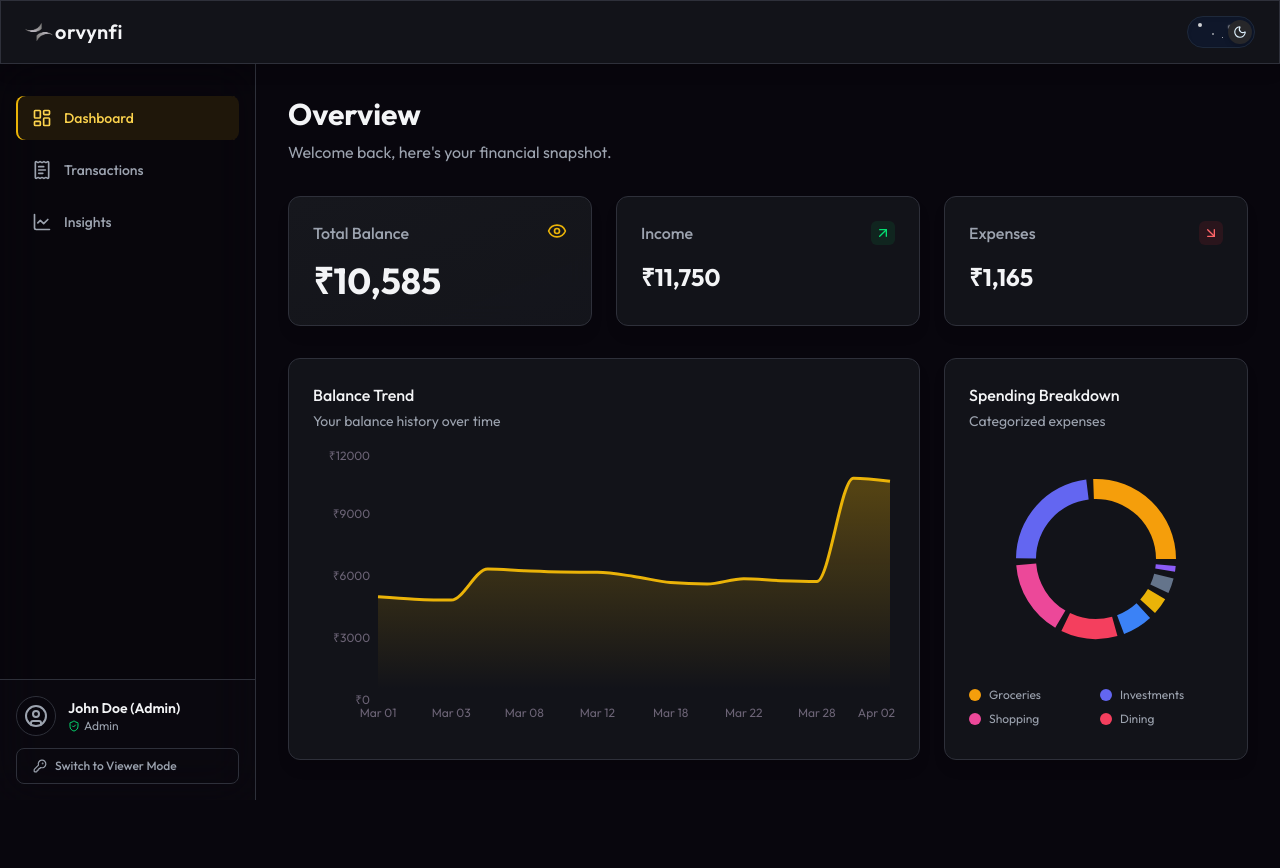
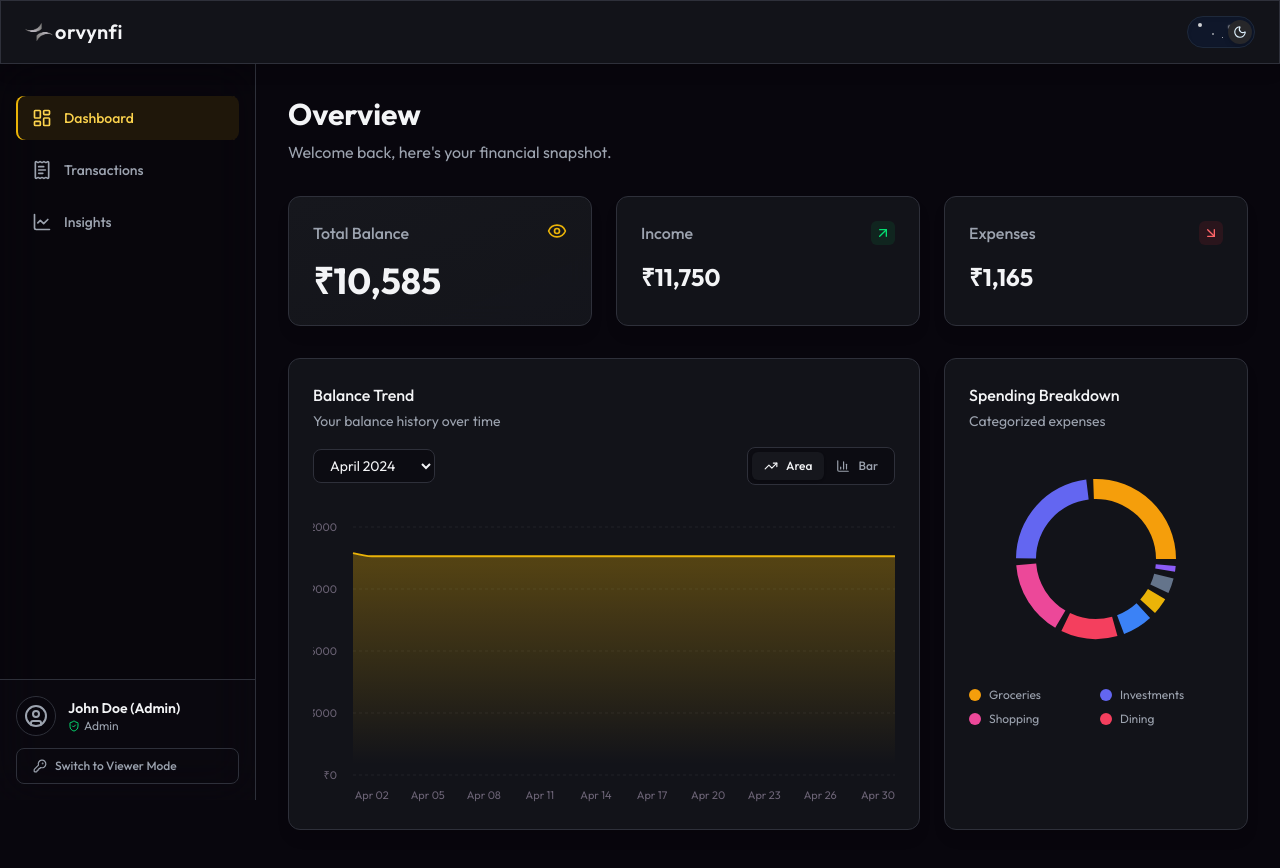
Before and after one commit to XSTRANGER-7/zorvyn-fi, a React (Vite) app: page / in a window 1280 px wide. Before the commit the page ends 800 px from the top, so only its background shows below. Built offline with nearby package versions, Linux system fonts and the light colour scheme.

Commit message:
line chart updated & bar chart also added

```diff
--- a/src/components/charts/BalanceChart.tsx
+++ b/src/components/charts/BalanceChart.tsx
@@ -1,65 +1,197 @@
-import { useMemo } from 'react';
-import { AreaChart, Area, XAxis, YAxis, Tooltip, ResponsiveContainer } from 'recharts';
+import { useMemo, useState, useEffect } from 'react';
+import { AreaChart, Area, BarChart, Bar, XAxis, YAxis, Tooltip, ResponsiveContainer, CartesianGrid, Cell } from 'recharts';
 import { useTransactionStore } from '../../store/useTransactionStore';
-import { formatCurrency } from '../../utils/helpers';
-import { format, parseISO } from 'date-fns';
+import { formatCurrency, cn } from '../../utils/helpers';
+import { format, parseISO, startOfMonth, endOfMonth, eachDayOfInterval, isBefore, isSameDay } from 'date-fns';
+import { BarChart3, TrendingUp } from 'lucide-react';
 
 export function BalanceChart() {
   const { transactions } = useTransactionStore();
+  const [chartType, setChartType] = useState<'area' | 'bar'>('area');
+  const [selectedMonth, setSelectedMonth] = useState<string>('');
+
+  const availableMonths = useMemo(() => {
+    const months = new Set<string>();
+    transactions.forEach(t => {
+      months.add(format(parseISO(t.date), 'yyyy-MM'));
+    });
+    const sortedMonths = Array.from(months).sort((a, b) => b.localeCompare(a));
+
+    // Fallback to current month if no transactions
+    if (sortedMonths.length === 0) {
+      sortedMonths.push(format(new Date(), 'yyyy-MM'));
+    }
+
+    return sortedMonths;
+  }, [transactions]);
+
+  useEffect(() => {
+    if (!selectedMonth && availableMonths.length > 0) {
+      setSelectedMonth(availableMonths[0]);
+    }
+  }, [availableMonths, selectedMonth]);
 
   const data = useMemo(() => {
-    // Sort transactions by date ascending
-    const sorted = [...transactions].sort((a, b) => new Date(a.date).getTime() - new Date(b.date).getTime());
+    if (!selectedMonth) return [];
+
+    const monthStart = parseISO(`${selectedMonth}-01T00:00:00`);
+    const monthEnd = endOfMonth(monthStart);
+    const days = eachDayOfInterval({ start: monthStart, end: monthEnd });
+
     let currentBalance = 0;
+    const sortedTxs = [...transactions].sort((a, b) => new Date(a.date).getTime() - new Date(b.date).getTime());
 
-    return sorted.map(tx => {
+    // Calculate carry-over balance up to the start of the month
+    sortedTxs.forEach(tx => {
+      const txDate = parseISO(tx.date);
+      if (isBefore(txDate, monthStart)) {
         currentBalance += tx.type === 'income' ? tx.amount : -tx.amount;
+      }
+    });
+
+    // Populate data for every single day in the month
+    return days.map(day => {
+      sortedTxs.forEach(tx => {
+        const txDate = parseISO(tx.date);
+        if (isSameDay(txDate, day)) {
+          currentBalance += tx.type === 'income' ? tx.amount : -tx.amount;
+        }
+      });
       return {
-        date: format(parseISO(tx.date), 'MMM dd'),
+        date: format(day, 'MMM dd'),
         balance: currentBalance,
       };
     });
-  }, [transactions]);
+  }, [transactions, selectedMonth]);
 
   return (
-    <div className="h-72 w-full mt-4">
+    <div className="w-full flex flex-col h-full">
+      {/* Controls Header */}
+      <div className="flex flex-col sm:flex-row justify-between items-start sm:items-center gap-4 mb-6">
+
+        <select
+          className="bg-finance-dark/50 border border-finance-border rounded-lg px-3 py-1.5 text-sm text-finance-textMain focus:outline-none focus:border-finance-accent transition-colors cursor-pointer"
+          value={selectedMonth}
+          onChange={(e) => setSelectedMonth(e.target.value)}
+        >
+          {availableMonths.map(month => {
+            const date = parseISO(`${month}-01T00:00:00`);
+            return (
+              <option key={month} value={month}>
+                {format(date, 'MMMM yyyy')}
+              </option>
+            );
+          })}
+        </select>
+
+        <div className="flex items-center bg-finance-dark/50 border border-finance-border rounded-lg p-1">
+          <button
+            onClick={() => setChartType('area')}
+            className={cn(
+              "flex items-center gap-2 px-3 py-1.5 text-xs font-medium rounded-md transition-all",
+              chartType === 'area' ? "bg-finance-card text-finance-textMain shadow-sm" : "text-finance-textMuted hover:text-finance-textMain"
+            )}
+          >
+            <TrendingUp size={14} />
+            Area
+          </button>
+          <button
+            onClick={() => setChartType('bar')}
+            className={cn(
+              "flex items-center gap-2 px-3 py-1.5 text-xs font-medium rounded-md transition-all",
+              chartType === 'bar' ? "bg-finance-card text-finance-textMain shadow-sm" : "text-finance-textMuted hover:text-finance-textMain"
+            )}
+          >
+            <BarChart3 size={14} />
+            Bar
+          </button>
+        </div>
+      </div>
+
+      {/* Chart Canvas */}
+      <div className="h-72 w-full mt-2">
         <ResponsiveContainer width="100%" height="100%">
-        <AreaChart data={data}>
+          {chartType === 'area' ? (
+            <AreaChart data={data} margin={{ top: 10, right: 0, left: -20, bottom: 0 }}>
               <defs>
                 <linearGradient id="colorBalance" x1="0" y1="0" x2="0" y2="1">
                   <stop offset="5%" stopColor="#eab308" stopOpacity={0.3} />
                   <stop offset="95%" stopColor="#eab308" stopOpacity={0} />
                 </linearGradient>
               </defs>
+              <CartesianGrid strokeDasharray="3 3" vertical={false} stroke="#2e303a" opacity={0.5} />
               <XAxis
                 dataKey="date"
                 stroke="#6b6375"
-            fontSize={12}
+                fontSize={11}
                 tickLine={false}
                 axisLine={false}
+                tickMargin={10}
+                minTickGap={20}
               />
               <YAxis
                 stroke="#6b6375"
-            fontSize={12}
+                fontSize={11}
                 tickLine={false}
                 axisLine={false}
                 tickFormatter={(value) => `₹${value}`}
+                tickMargin={10}
               />
               <Tooltip
-            contentStyle={{ backgroundColor: '#16171d', borderColor: '#2e303a', borderRadius: '8px' }}
-            itemStyle={{ color: '#fcd34d' }}
-            formatter={(value: any) => [formatCurrency(Number(value)), 'Balance']}
+                contentStyle={{ backgroundColor: '#16171d', borderColor: '#2e303a', borderRadius: '8px', color: '#f3f4f6' }}
+                itemStyle={{ color: '#fcd34d', fontWeight: 600 }}
+                formatter={(value: any) => [formatCurrency(Number(value)), 'End of Day Balance']}
+                labelStyle={{ color: '#9ca3af', marginBottom: '4px' }}
               />
               <Area
                 type="monotone"
                 dataKey="balance"
                 stroke="#eab308"
-            strokeWidth={3}
+                strokeWidth={2}
                 fillOpacity={1}
                 fill="url(#colorBalance)"
               />
             </AreaChart>
+          ) : (
+            <BarChart data={data} margin={{ top: 10, right: 0, left: -20, bottom: 0 }}>
+              <CartesianGrid strokeDasharray="3 3" vertical={false} stroke="#2e303a" opacity={0.5} />
+              <XAxis
+                dataKey="date"
+                stroke="#6b6375"
+                fontSize={11}
+                tickLine={false}
+                axisLine={false}
+                tickMargin={10}
+                minTickGap={20}
+              />
+              <YAxis
+                stroke="#6b6375"
+                fontSize={11}
+                tickLine={false}
+                axisLine={false}
+                tickFormatter={(value) => `₹${value}`}
+                tickMargin={10}
+              />
+              <Tooltip
+                cursor={{ fill: 'rgba(234, 179, 8, 0.1)' }}
+                contentStyle={{ backgroundColor: '#16171d', borderColor: '#2e303a', borderRadius: '8px', color: '#f3f4f6' }}
+                itemStyle={{ color: '#fcd34d', fontWeight: 600 }}
+                formatter={(value: any) => [formatCurrency(Number(value)), 'End of Day Balance']}
+                labelStyle={{ color: '#9ca3af', marginBottom: '4px' }}
+              />
+              <Bar
+                dataKey="balance"
+                radius={[4, 4, 0, 0]}
+                maxBarSize={40}
+              >
+                {data.map((entry, index) => (
+                  <Cell key={`cell-${index}`} fill={entry.balance >= 0 ? '#eab308' : '#ef4444'} />
+                ))}
+              </Bar>
+            </BarChart>
+          )}
         </ResponsiveContainer>
+      </div>
     </div>
   );
 }
```
Lines whose indentation alone changed are shown as unchanged.
